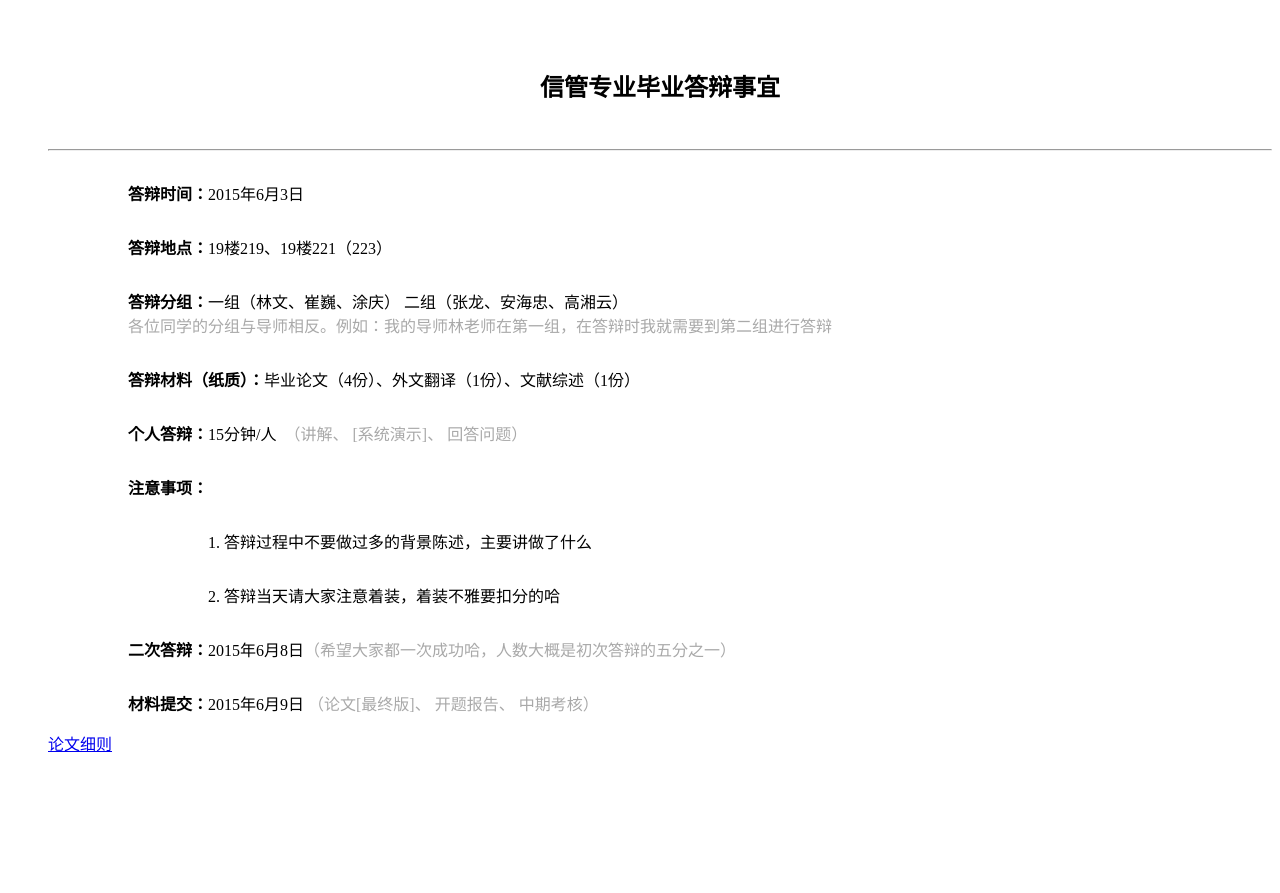
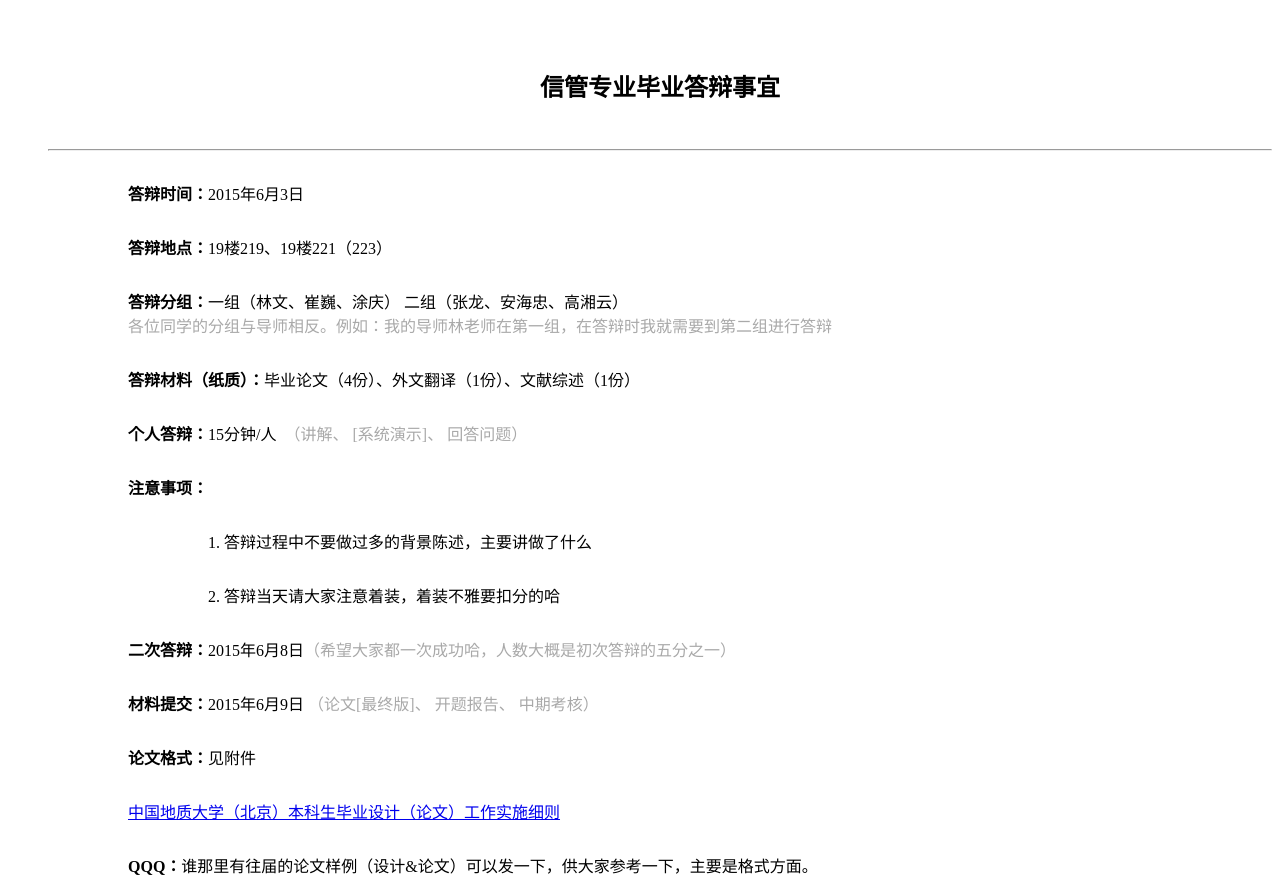
Before and after one commit to imis10071181/imis10071181.github.io, a plain HTML site: page index.html in a window 1280 px wide. Before the commit the page ends 800 px from the top, so only its background shows below. Drawn offline with Linux system fonts and the light colour scheme.

Commit message:
add res link to index

```diff
--- a/index.html
+++ b/index.html
@@ -15,8 +15,11 @@
         <h2 align="center">信管专业毕业答辩事宜</h2><br /><hr />
         <ul>
             <li><span class="title">答辩时间：</span><span class="content">2015年6月3日</span></li>
+
              <li><span class="title">答辩地点：</span><span class="content">19楼219、19楼221（223）</span></li>
+
             <li><span class="title">答辩分组：</span><span class="content">一组（林文、崔巍、涂庆）   二组（张龙、安海忠、高湘云）</span><br /><span class="notes">各位同学的分组与导师相反。例如：我的导师林老师在第一组，在答辩时我就需要到第二组进行答辩</span></li>
+
             <li><span class="title">答辩材料（纸质）：</span><span class="content">毕业论文（4份）、外文翻译（1份）、文献综述（1份）</span></li>
              <li><span class="title">个人答辩：</span><span class="content">15分钟/人&nbsp; <span class="notes">（讲解、 [系统演示]、 回答问题）</span></span></li>
              <li><span class="title">注意事项：</span><span class="content" >
@@ -28,8 +31,11 @@
             </li>
             <li><span class="title">二次答辩：</span><span class="content">2015年6月8日<span class="notes">（希望大家都一次成功哈，人数大概是初次答辩的五分之一）</span></span></li>
             <li><span class="title">材料提交：</span><span class="content">2015年6月9日</span>&nbsp;<span class="notes">（论文[最终版]、 开题报告、 中期考核）</span></li>
+            <li><span class="title">论文格式：</span><span class="content">见附件</span></li>
+
+            <li> <a href="res/paper.doc">中国地质大学（北京）本科生毕业设计（论文）工作实施细则 </a></li>
+            <li><span class="title">QQQ：</span><span class="content">谁那里有往届的论文样例（设计&论文）可以发一下，供大家参考一下，主要是格式方面。</span></li>
         </ul>
-        <a href="res/paper.doc">论文细则</a>
     </div>
 </body>
 </html>
```
